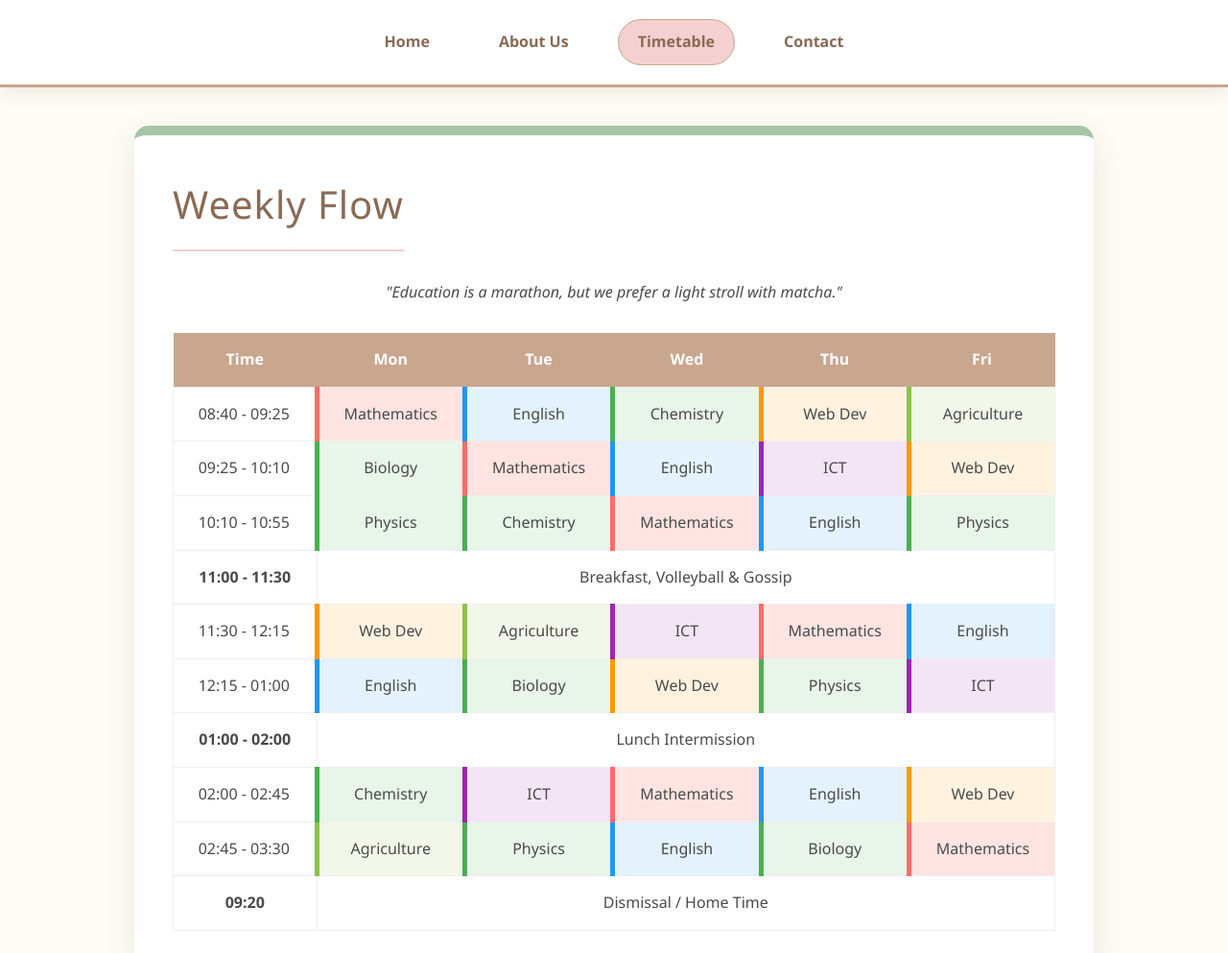
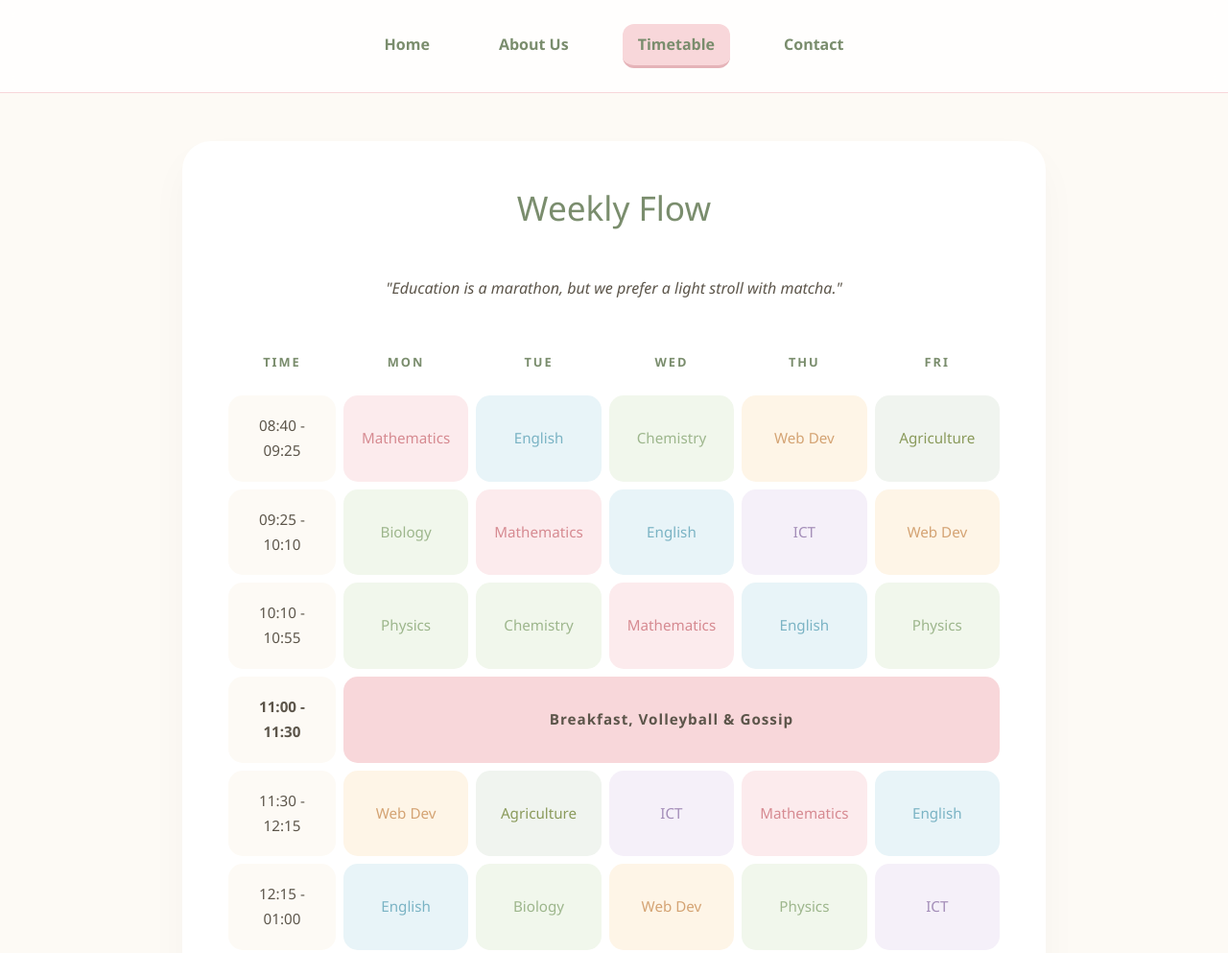
Before and after one commit to framankassa/Cte, a plain HTML site: page service.html in a window 1280 px wide. Shown: the top 993 px of the page at 96% size. Drawn offline with Linux system fonts and the light colour scheme.

Commit message:
Refactor CSS for color scheme and layout updates
Updated CSS variables for color scheme and styling. Adjusted navigation and button styles for improved aesthetics.

```diff
--- a/style.css
+++ b/style.css
@@ -1,16 +1,13 @@
 :root {
-    --bg-color: #fdfcf5; /* Off-white paper color */
-    --hazelnut: #c9a68e; /* Main structural color */
-    --hazelnut-dark: #8a6a54; /* Text and borders */
-    --sage-green: #a7c4a6; /* Secondary accent */
-    --soft-pink: #f4d0d0; /* Highlight/Active state */
-    --text-main: #4a4a4a;
-    --shadow: rgba(138, 106, 84, 0.15);
+    --bg-cream: #fdfaf5;      /* Very light, airy pastel cream */
+    --matcha: #9db68c;        /* Soft matcha green */
+    --matcha-dark: #7a8d6d;
+    --peony-pink: #f8d7da;    /* Soft pastel pink */
+    --peony-dark: #e5b3b8;
+    --text-earth: #5c554a;    /* Soft brownish-grey for text */
+    --white: #ffffff;
 }
-input[type="radio"] {
-    width: auto;
-    margin-right: 5px;
-}
+
 * {
     box-sizing: border-box;
     margin: 0;
@@ -18,148 +15,139 @@ input[type="radio"] {
 }
 
 body {
-    font-family: 'Segoe UI', Tahoma, Geneva, Verdana, sans-serif;
-    background-color: var(--bg-color);
-    color: var(--text-main);
-    line-height: 1.6;
+    font-family: 'Quicksand', 'Segoe UI', sans-serif;
+    background-color: var(--bg-cream);
+    color: var(--text-earth);
+    line-height: 1.7;
 }
 
 /* --- NAVIGATION --- */
 nav {
     display: flex;
     justify-content: center;
-    background-color: #fff;
-    padding: 20px;
-    border-bottom: 3px solid var(--hazelnut);
-    box-shadow: 0 4px 15px var(--shadow);
+    background-color: rgba(255, 255, 255, 0.8);
+    backdrop-filter: blur(10px); /* Makes it look airy and modern */
+    padding: 25px;
     position: sticky;
     top: 0;
     z-index: 100;
+    border-bottom: 1px solid var(--peony-pink);
 }
 
 nav a {
     text-decoration: none;
-    color: var(--hazelnut-dark);
+    color: var(--matcha-dark);
     font-weight: 600;
-    margin: 0 15px;
-    padding: 10px 20px;
-    border-radius: 25px;
-    transition: all 0.3s ease;
-    border: 1px solid transparent;
+    margin: 0 20px;
+    padding: 8px 16px;
+    border-radius: 12px;
+    transition: all 0.4s cubic-bezier(0.175, 0.885, 0.32, 1.275);
 }
 
-/* Hover Effect: Mouse over */
+/* Hover Effect: Soft grow and color swap */
 nav a:hover {
-    background-color: var(--sage-green);
-    color: white;
-    transform: translateY(-2px);
+    background-color: var(--peony-pink);
+    color: var(--text-earth);
+    transform: scale(1.1);
 }
 
-/* Active Page Effect: Shows user where they are */
+/* Active Page: The pink highlight */
 nav a.active {
-    background-color: var(--soft-pink);
-    color: var(--hazelnut-dark);
-    border: 1px solid var(--hazelnut);
+    background-color: var(--peony-pink);
+    border-bottom: 3px solid var(--peony-dark);
 }
 
-/* --- LAYOUT --- */
+/* --- CONTAINERS --- */
 .container {
-    max-width: 1000px;
-    margin: 40px auto;
+    max-width: 900px;
+    margin: 50px auto;
     padding: 40px;
-    background: white;
-    border-radius: 15px;
-    box-shadow: 0 10px 30px var(--shadow);
-    border-top: 10px solid var(--sage-green);
+    background: var(--white);
+    border-radius: 30px; /* Extra rounded for that airy feel */
+    box-shadow: 0 20px 40px rgba(0,0,0,0.03);
 }
 
-h1, h2 {
-    color: var(--hazelnut-dark);
+h1 {
+    font-weight: 300;
+    font-size: 2.2rem;
+    color: var(--matcha-dark);
     text-align: center;
-    margin-bottom: 30px;
-    font-weight: 300;
+    margin-bottom: 40px;
+}
+
+/* --- TIMETABLE VIBES --- */
+table {
+    width: 100%;
+    border-collapse: separate;
+    border-spacing: 8px; /* Adds space between cells for airiness */
+}
+
+th {
+    font-weight: 600;
+    color: var(--matcha-dark);
+    padding: 15px;
+    text-transform: uppercase;
+    font-size: 0.8rem;
+    letter-spacing: 2px;
+}
+
+td {
+    background: var(--bg-cream);
+    padding: 18px;
+    border-radius: 15px;
+    text-align: center;
+    font-size: 0.95rem;
+    border: 1px solid transparent;
+    transition: 0.3s;
+}
+
+td:hover {
+    border-color: var(--peony-pink);
+    transform: translateY(-3px);
+    background: var(--white);
+}
+
+/* Subject Aesthetic Classes */
+.math { background-color: #fcebed; color: #d68a91; }
+.eng { background-color: #e8f4f8; color: #7ab3c4; }
+.sci { background-color: #f1f7ec; color: #9db68c; }
+.web { background-color: #fef5e7; color: #d4a373; }
+.agri { background-color: #f0f4ef; color: #8a9a5b; }
+.ict { background-color: #f5f0f9; color: #a38db8; }
+
+.special-break {
+    background-color: var(--peony-pink) !important;
+    color: var(--text-earth);
+    font-weight: bold;
     letter-spacing: 1px;
 }
 
-h1 { font-size: 2.5rem; border-bottom: 2px solid var(--soft-pink); padding-bottom: 15px; display: inline-block; }
-
-/* --- FORMS (Registration & Contact) --- */
-.form-group { margin-bottom: 20px; }
-
-label {
-    display: block;
-    margin-bottom: 8px;
-    font-weight: bold;
-    color: var(--hazelnut-dark);
+.lunch {
+    background-color: var(--matcha) !important;
+    color: white;
 }
 
+/* --- FORM STYLING --- */
 input, select, textarea {
-    width: 100%;
+    border: 1px solid var(--peony-pink);
+    background-color: var(--bg-cream);
+    border-radius: 12px;
     padding: 12px;
-    border: 2px solid var(--hazelnut);
-    border-radius: 8px;
-    font-size: 16px;
-    background-color: #fafafa;
-    transition: border-color 0.3s;
-}
-
-input:focus, textarea:focus {
-    outline: none;
-    border-color: var(--sage-green);
-    background-color: white;
+    margin-top: 5px;
 }
 
 .btn-submit {
-    display: block;
-    width: 100%;
+    background-color: var(--matcha);
+    color: white;
+    border-radius: 12px;
     padding: 15px;
-    background-color: var(--hazelnut);
-    color: white;
     border: none;
-    border-radius: 8px;
-    font-size: 18px;
+    font-weight: 600;
     cursor: pointer;
-    transition: background 0.3s;
+    transition: 0.3s;
 }
 
-.btn-submit:hover { background-color: var(--hazelnut-dark); }
-
-/* --- ABOUT US GRID --- */
-.team-grid {
-    display: grid;
-    grid-template-columns: repeat(auto-fit, minmax(250px, 1fr));
-    gap: 20px;
+.btn-submit:hover {
+    background-color: var(--peony-dark);
+    box-shadow: 0 10px 20px rgba(0,0,0,0.1);
 }
-
-.member-card {
-    background: #fff;
-    border: 1px solid var(--hazelnut);
-    border-radius: 10px;
-    padding: 20px;
-    text-align: center;
-    transition: transform 0.3s;
-}
-
-.member-card:hover {
-    transform: translateY(-5px);
-    box-shadow: 0 10px 20px var(--shadow);
-    border-color: var(--soft-pink);
-}
-
-.member-card h3 { margin-bottom: 5px; color: var(--hazelnut-dark); }
-.role { color: var(--sage-green); font-weight: bold; font-size: 0.9em; text-transform: uppercase; letter-spacing: 1px; }
-.desc { font-size: 0.9rem; margin-top: 10px; color: #666; font-style: italic; }
-
-/* --- TIMETABLE --- */
-table { width: 100%; border-collapse: collapse; margin-top: 20px; }
-th { background-color: var(--hazelnut); color: white; padding: 15px; }
-td { border: 1px solid #eee; padding: 15px; text-align: center; font-weight: 500; }
-
-/* Subject Color Coding */
-.math { background-color: #ffe4e1; border-left: 5px solid #ff6b6b; }
-.eng { background-color: #e3f2fd; border-left: 5px solid #2196f3; }
-.sci { background-color: #e8f5e9; border-left: 5px solid #4caf50; } /* Bio, Phy, Chem */
-.web { background-color: #fff3e0; border-left: 5px solid #ff9800; }
-.agri { background-color: #f1f8e9; border-left: 5px solid #8bc34a; }
-.ict { background-color: #f3e5f5; border-left: 5px solid #9c27b0; }
-.break { background-color: #fafafa; color: #aaa; font-style: italic; }
```
